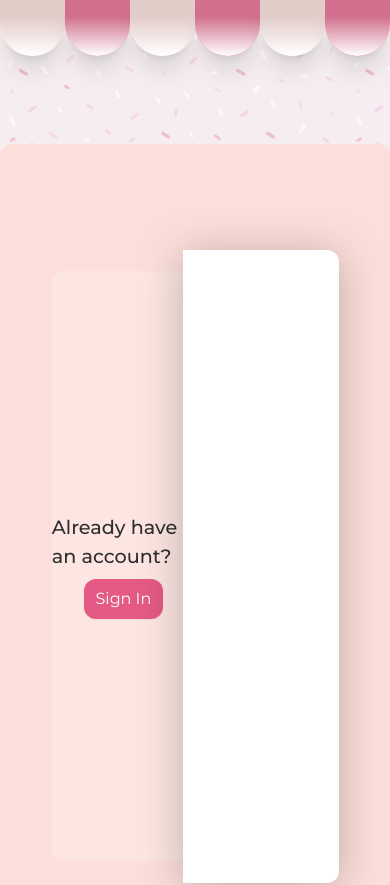
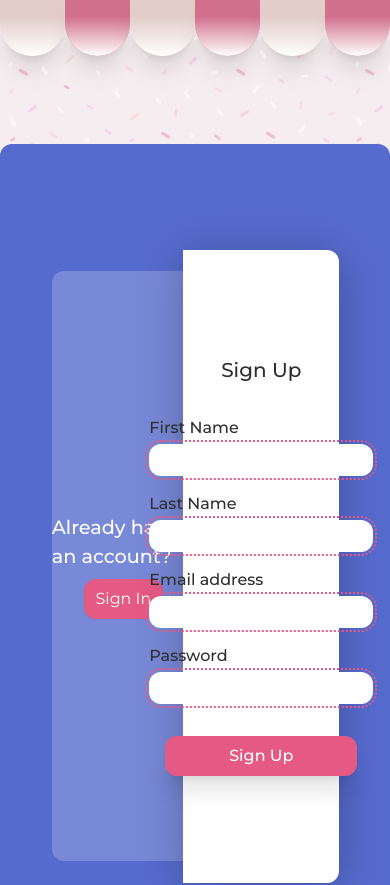
Before and after one commit to Pizzaboi87/pastry-shop-website, a React (Vite) app: page /auth in a window 390 px wide. Shown: the top 885 px of the page. Built offline with nearby package versions, Linux system fonts and the light colour scheme; some icons are missing.

Commit message:
first - test - version of forms

```diff
--- a/src/components/AuthButton.jsx
+++ b/src/components/AuthButton.jsx
@@ -1,13 +1,7 @@
 const AuthButton = ({ text, btnText, setIsSignIn, isSignIn }) => {
   return (
     <div className="boxclass signup relative w-[50%] h-full flex flex-col items-center justify-center">
-      <h2
-        className={`${
-          isSignIn ? "text-white" : "text-text"
-        } font-[500] text-[1.2rem] mb-2`}
-      >
-        {text}
-      </h2>
+      <h2 className="text-white font-[500] text-[1.2rem] mb-2">{text}</h2>
       <button
         className="signupBtn bg-logopink rounded-xl shadow-sm border-none hover:bg-pinkdark text-white font-[400] text-center px-3 py-2"
         onClick={() => setIsSignIn(!isSignIn)}
--- /dev/null
+++ b/src/components/SignInForm.jsx
@@ -0,0 +1,42 @@
+import { Icon } from "@iconify/react";
+
+const SignInForm = () => {
+  return (
+    <div className="flex flex-col w-full h-full items-center justify-center">
+      <h1 className="md:text-4xl text-xl text-center text-text font-[500] mb-8">
+        Sign In
+      </h1>
+      <form className="flex flex-col items-start">
+        <label className="flex flex-col text-text md:text-[1.2rem] text-[1rem] font-[500] pb-1">
+          Email address
+        </label>
+        <input
+          type="email"
+          name="email"
+          className="text-text md:text-[1.2rem] text-[1rem] font-[400] py-1 px-4 rounded-xl outline-none  outline-dotted outline-logopink"
+        />
+        <label className="flex flex-col text-text md:text-[1.2rem] text-[1rem] font-[500] pb-1 mt-4">
+          Password
+        </label>
+        <input
+          type="password"
+          name="password"
+          className="text-text md:text-[1.2rem] text-[1rem] font-[400] py-1 px-4 rounded-xl outline-none  outline-dotted outline-logopink"
+        />
+        <button
+          type="submit"
+          className="bg-logopink px-16 py-2 rounded-xl shadow-xl border-none hover:bg-pinkdark text-white text-[1rem] font-[500] mx-auto block mt-8"
+        >
+          Sign In
+        </button>
+      </form>
+      <button className="mt-2">Forgot your password?</button>
+      <button className="flex items-center justify-center border-2 border-logopink shadow-xl rounded-md px-2 py-1 mt-6">
+        <Icon icon="devicon:google" className="mr-2" />
+        Sign In with Google
+      </button>
+    </div>
+  );
+};
+
+export default SignInForm;
--- /dev/null
+++ b/src/components/SignUpForm.jsx
@@ -0,0 +1,51 @@
+const SignUpForm = () => {
+  return (
+    <div className="flex flex-col w-full h-full items-center justify-center">
+      <h1 className="md:text-4xl text-xl text-center text-text font-[500] mb-8">
+        Sign Up
+      </h1>
+      <form className="flex flex-col items-start">
+        <label className="flex flex-col text-text md:text-[1.2rem] text-[1rem] font-[500] pb-1">
+          First Name
+        </label>
+        <input
+          type="text"
+          name="firstName"
+          className="text-text md:text-[1.2rem] text-[1rem] font-[400] py-1 px-4 rounded-xl outline-none  outline-dotted outline-logopink"
+        />
+        <label className="flex flex-col text-text md:text-[1.2rem] text-[1rem] font-[500] pb-1 mt-4">
+          Last Name
+        </label>
+        <input
+          type="text"
+          name="lastName"
+          className="text-text md:text-[1.2rem] text-[1rem] font-[400] py-1 px-4 rounded-xl outline-none  outline-dotted outline-logopink"
+        />
+        <label className="flex flex-col text-text md:text-[1.2rem] text-[1rem] font-[500] pb-1 mt-4">
+          Email address
+        </label>
+        <input
+          type="email"
+          name="email"
+          className="text-text md:text-[1.2rem] text-[1rem] font-[400] py-1 px-4 rounded-xl outline-none  outline-dotted outline-logopink"
+        />
+        <label className="flex flex-col text-text md:text-[1.2rem] text-[1rem] font-[500] pb-1 mt-4">
+          Password
+        </label>
+        <input
+          type="password"
+          name="password"
+          className="text-text md:text-[1.2rem] text-[1rem] font-[400] py-1 px-4 rounded-xl outline-none  outline-dotted outline-logopink"
+        />
+        <button
+          type="submit"
+          className="bg-logopink px-16 py-2 rounded-xl shadow-xl border-none hover:bg-pinkdark text-white text-[1rem] font-[500] mx-auto block mt-8"
+        >
+          Sign Up
+        </button>
+      </form>
+    </div>
+  );
+};
+
+export default SignUpForm;
--- a/src/components/index.js
+++ b/src/components/index.js
@@ -14,6 +14,8 @@ import RecipeCard from "./RecipeCard";
 import ReviewCard from "./ReviewCard";
 import ScrollToTop from "./ScrollToTop";
 import SearchForm from "./SearchForm";
+import SignInForm from "./SignInForm";
+import SignUpForm from "./SignUpForm";
 import TeamCard from "./TeamCard";
 import TextAndImage from "./TextAndImage";
 
@@ -34,6 +36,8 @@ export {
   ReviewCard,
   ScrollToTop,
   SearchForm,
+  SignInForm,
+  SignUpForm,
   TeamCard,
   TextAndImage,
 };
--- a/src/pages/Authentication.jsx
+++ b/src/pages/Authentication.jsx
@@ -1,6 +1,6 @@
 import { useState } from "react";
 import { authStyle, containerStyle, formStyle } from "../styles";
-import { AuthButton } from "../components";
+import { AuthButton, SignInForm, SignUpForm } from "../components";
 
 const Authentication = () => {
   const [isSignIn, setIsSignIn] = useState(false);
@@ -8,7 +8,7 @@ const Authentication = () => {
   return (
     <div
       className={`${
-        isSignIn ? "bg-[#03a9f4]" : "bg-pinklight"
+        isSignIn ? "bg-yellowdark" : "bg-[#566bce]"
       } md:mt-56 mt-36 min-h-[100vh] xl:w-[90%] 3xl:w-[80%] w-full  rounded-xl md:p-12 p-4 flex flex-col items-center justify-center relative`}
       style={containerStyle}
     >
@@ -34,7 +34,9 @@ const Authentication = () => {
           isSignIn ? "left-[12.5%] rounded-l-xl" : "left-[47%] rounded-r-xl"
         } formBox absolute w-[40%] h-[75vh] bg-white z-[10] flex justify-center items-center`}
         style={formStyle}
-      ></div>
+      >
+        {isSignIn ? <SignInForm /> : <SignUpForm />}
+      </div>
     </div>
   );
 };
```
